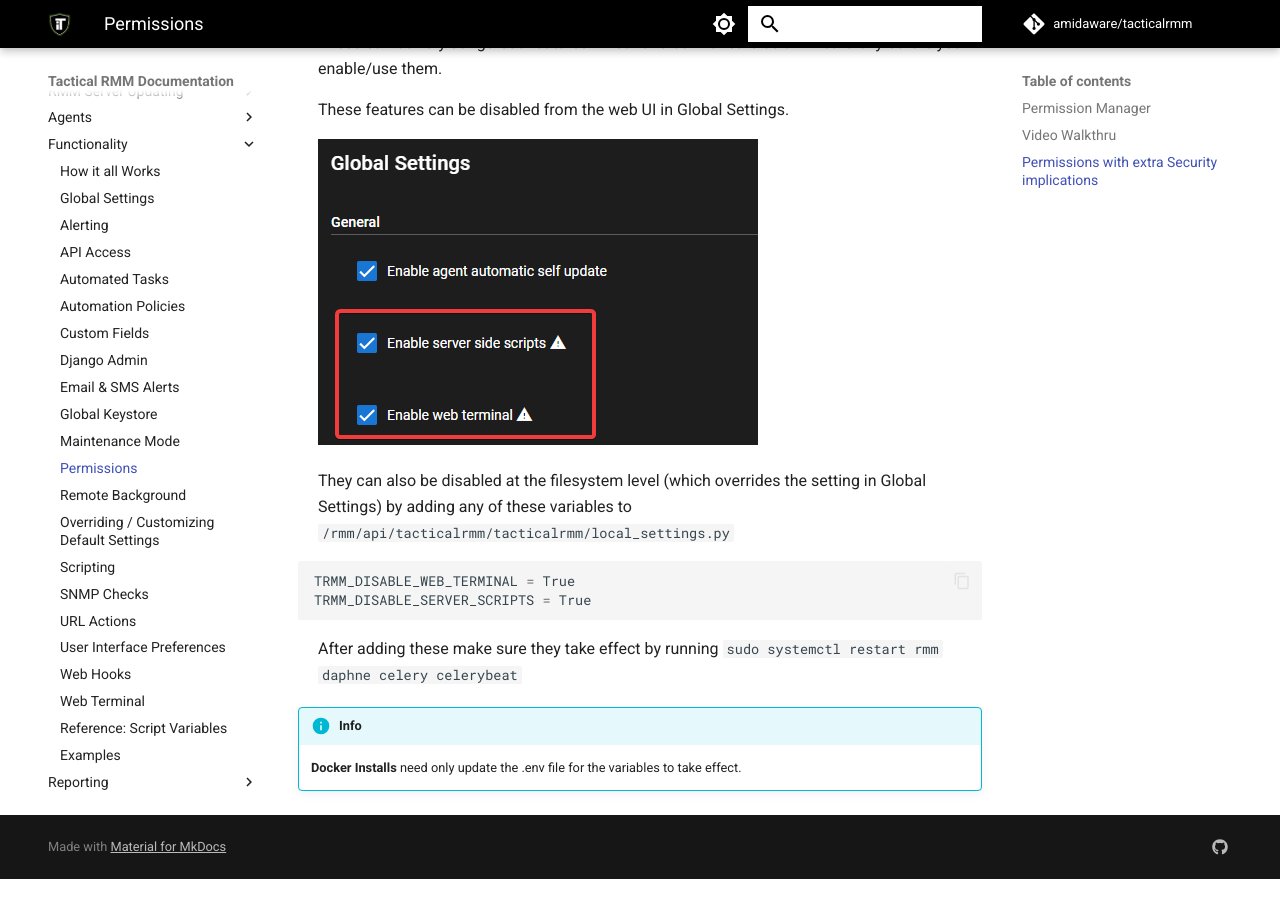
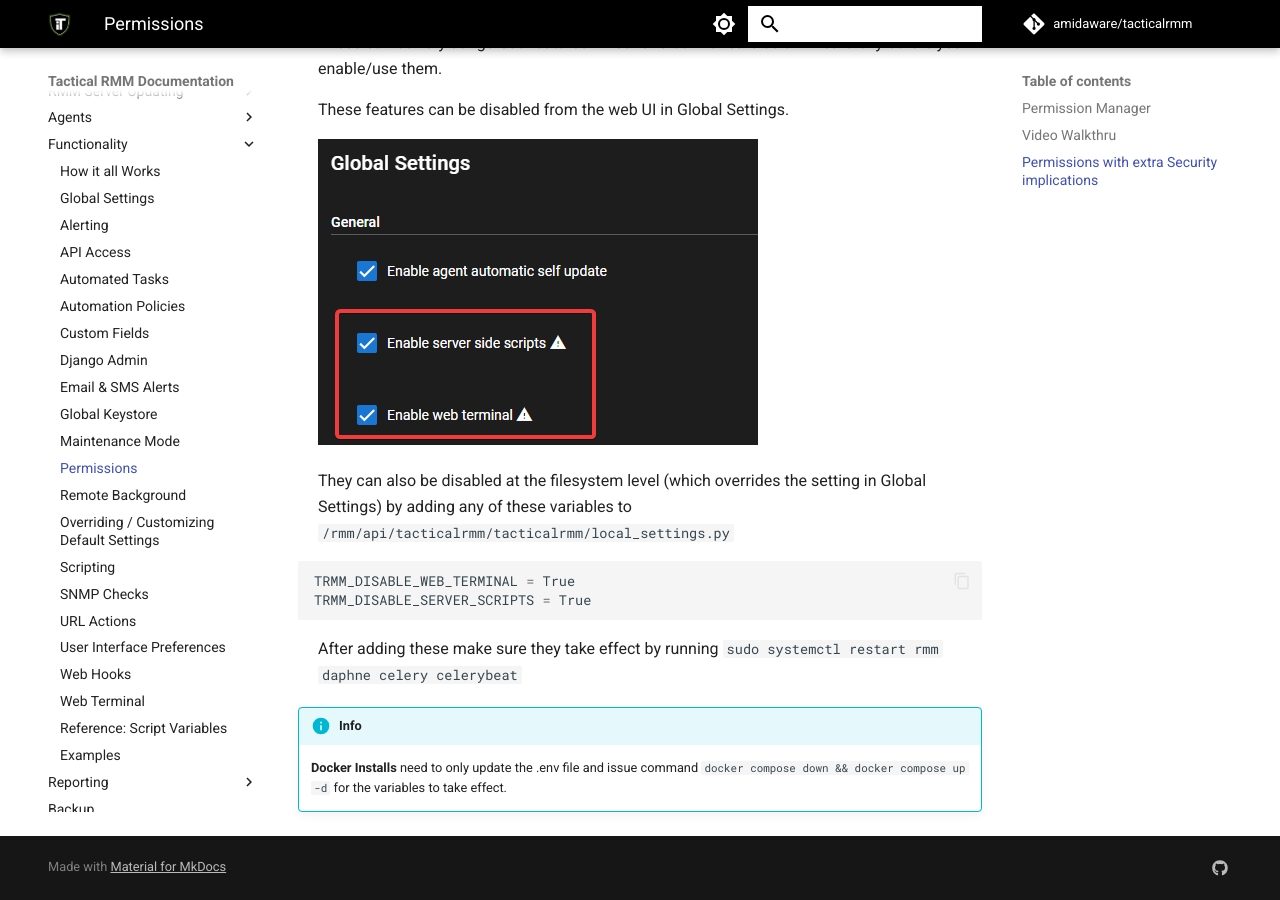
Before and after one commit to amidaware/trmm-docs, an MkDocs documentation site: the page built from docs/functions/permissions.md, in a window 1280 px wide and 900 px high, scrolled down 1542 px. Built offline with MkDocs 1.6.1 and Material for MkDocs 9.7.7, drawn with Linux system fonts in a browser that asks for light colours; comment, search, counter and statistics services are not loaded; before the commit the page ends 2421 px from its top, so only the background shows below that.

Commit message:
Update permissions.md

````diff
--- a/docs/functions/permissions.md
+++ b/docs/functions/permissions.md
@@ -53,4 +53,4 @@
 After adding these make sure they take effect by running `sudo systemctl restart rmm daphne celery celerybeat`
 
 !!!info
-    **Docker Installs** need only update the .env file for the variables to take effect.
+    **Docker Installs** need to only update the .env file and issue command  ```docker compose down && docker compose up -d ```  for the variables to take effect.
````
